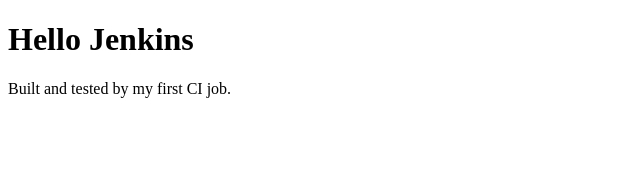
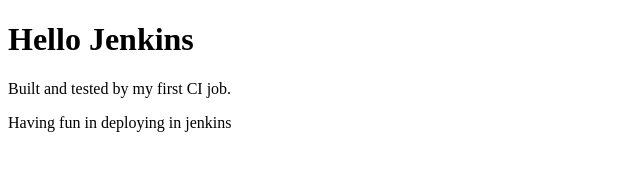
Before and after one commit to eraniket26-web/jenkins-lab1-demo, a plain HTML site: page index.html in a window 1280 px wide. Shown: the whole page, without its empty margins (0-640 px from the left). Drawn offline with Linux system fonts and the light colour scheme.

Commit message:
Update index.html

```diff
--- a/index.html
+++ b/index.html
@@ -4,5 +4,6 @@
 <body>
 <h1>Hello Jenkins</h1>
 <p>Built and tested by my first CI job.</p>
+<p>Having fun in deploying in jenkins</p>
 </body>
 </html>
```
